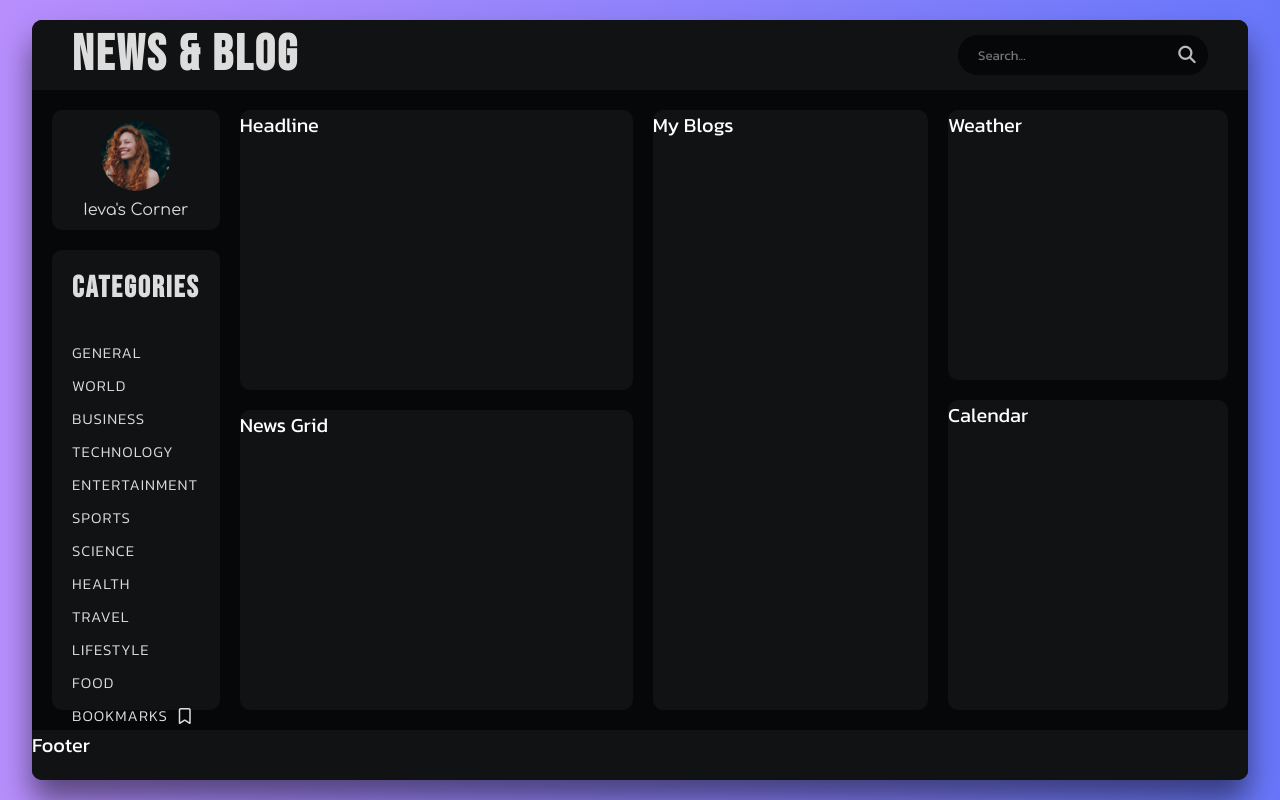
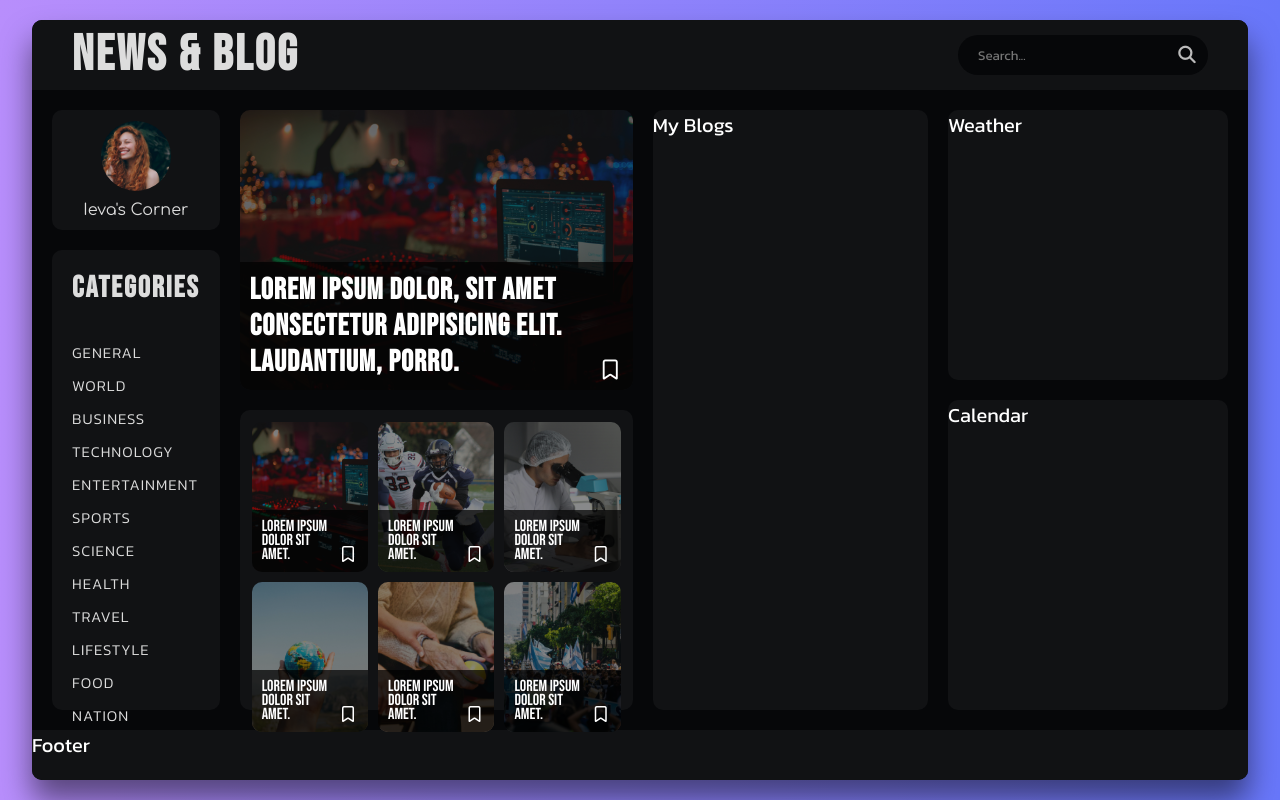
Before and after one commit to Martynas-Mockapetris/News-Blog-APP, a React (Vite) app: page / in a window 1280 px wide. Built offline with nearby package versions, Linux system fonts and the light colour scheme.

Commit message:
News styling

```diff
--- a/src/components/News.css
+++ b/src/components/News.css
@@ -159,6 +159,35 @@
   background-color: #111214;
   border-radius: 1rem;
   margin-bottom: 2rem;
+  position: relative;
+}
+
+.headline-title {
+  width: 100%;
+  position: absolute;
+  bottom: 0;
+  left: 0;
+  padding: 1rem 4rem 1rem 1rem;
+  font-family: 'Bebas Neue', sans-serif;
+  font-size: clamp(1.5rem, 2.8cqi, 3rem);
+  letter-spacing: 0.1rem;
+  background-color: rgba(0, 0, 0, 0.7);
+  border-radius: 0 0 1rem 1rem;
+}
+
+.bookmark {
+  position: absolute;
+  bottom: 1rem;
+  right: 1rem;
+  cursor: pointer;
+}
+
+.headline img {
+  width: 100%;
+  height: 100%;
+  object-fit: cover;
+  border-radius: 1rem;
+  opacity: 0.4;
 }
 
 .news-grid {
@@ -166,6 +195,44 @@
   height: 50%;
   background-color: #111214;
   border-radius: 1rem;
+  display: grid;
+  grid-template-columns: repeat(3, 1fr);
+  grid-template-rows: repeat(2, 1fr);
+  gap: 1rem;
+  padding: 1.2rem;
+  justify-content: center;
+  align-items: center;
+}
+
+.news-grid-item {
+  width: 100%;
+  height: 100%;
+  min-height: 15rem;
+  border-radius: 1rem;
+  position: relative;
+}
+
+.news-grid-item img {
+  height: 100%;
+  width: 100%;
+  display: block;
+  object-fit: cover;
+  border-radius: 1rem;
+  opacity: 0.5;
+}
+
+.news-grid-item h3 {
+  position: absolute;
+  bottom: 0;
+  left: 0;
+  padding: 1rem 3rem 1rem 1rem;
+  font-family: 'Bebas Neue', sans-serif;
+  font-size: 1.6rem;
+  font-weight: 300;
+  line-height: 1.4rem;
+  background-color: rgba(0, 0, 0, 0.7);
+  width: 100%;
+  border-radius: 0 0 1rem 1rem;
 }
 
 .my-blogs {
--- a/src/components/News.jsx
+++ b/src/components/News.jsx
@@ -2,6 +2,12 @@ import './News.css';
 import Calendar from './Calendar';
 import Weather from './Weather';
 import userImg from '../assets/img/user.jpg';
+import techImg from '../assets/img/tech.jpg';
+import sportsImg from '../assets/img/sports.jpg';
+import scienceImg from '../assets/img/science.jpg';
+import worldImg from '../assets/img/world.jpg';
+import healthImg from '../assets/img/health.jpg';
+import nationImg from '../assets/img/nation.jpg';
 
 const News = () => {
   return (
@@ -60,14 +66,58 @@ const News = () => {
                 Food
               </a>
               <a href="#" className="nav-link">
+                Nation
+              </a>
+              <a href="#" className="nav-link">
                 Bookmarks <i className="fa-regular fa-bookmark"></i>
               </a>
             </div>
           </nav>
         </div>
         <div className="news-section">
-          <div className="headline">Headline</div>
-          <div className="news-grid">News Grid</div>
+          <div className="headline">
+            <img src={techImg} alt="Headline img" />
+            <h2 className="headline-title">Lorem ipsum dolor, sit amet consectetur adipisicing elit. Laudantium, porro.</h2>
+            <i className="fa-regular fa-bookmark bookmark"></i>
+          </div>
+          <div className="news-grid">
+            <div className="news-grid-item">
+              <img src={techImg} alt="News img" />
+              <h3>
+                Lorem ipsum dolor sit amet. <i className="fa-regular fa-bookmark bookmark"></i>
+              </h3>
+            </div>
+             <div className="news-grid-item">
+              <img src={sportsImg} alt="News img" />
+              <h3>
+                Lorem ipsum dolor sit amet. <i className="fa-regular fa-bookmark bookmark"></i>
+              </h3>
+            </div>
+            <div className="news-grid-item">
+              <img src={scienceImg} alt="News img" />
+              <h3>
+                Lorem ipsum dolor sit amet. <i className="fa-regular fa-bookmark bookmark"></i>
+              </h3>
+            </div>
+            <div className="news-grid-item">
+              <img src={worldImg} alt="News img" />
+              <h3>
+                Lorem ipsum dolor sit amet. <i className="fa-regular fa-bookmark bookmark"></i>
+              </h3>
+            </div>
+            <div className="news-grid-item">
+              <img src={healthImg} alt="News img" />
+              <h3>
+                Lorem ipsum dolor sit amet. <i className="fa-regular fa-bookmark bookmark"></i>
+              </h3>
+            </div>
+            <div className="news-grid-item">
+              <img src={nationImg} alt="News img" />
+              <h3>
+                Lorem ipsum dolor sit amet. <i className="fa-regular fa-bookmark bookmark"></i>
+              </h3>
+            </div>
+          </div>
         </div>
         <div className="my-blogs">My Blogs</div>
         <div className="w-c-container">
```
